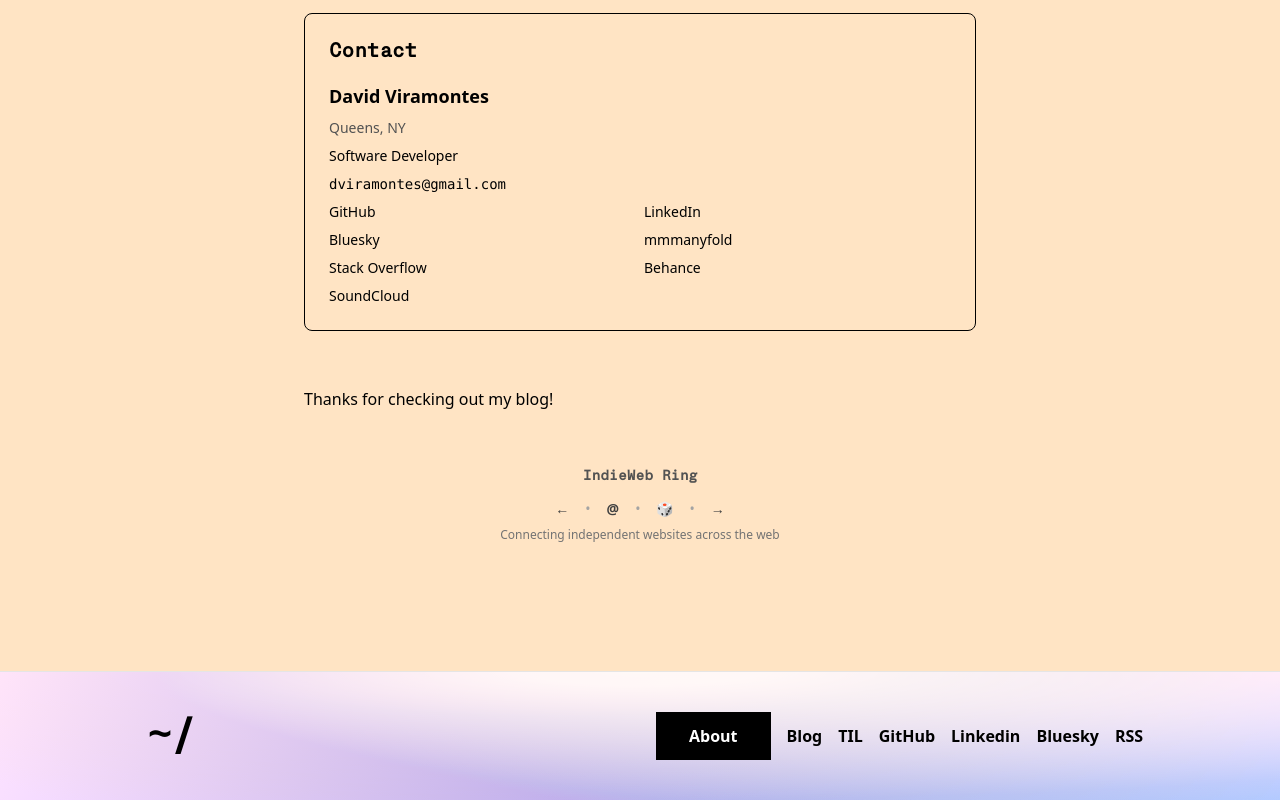
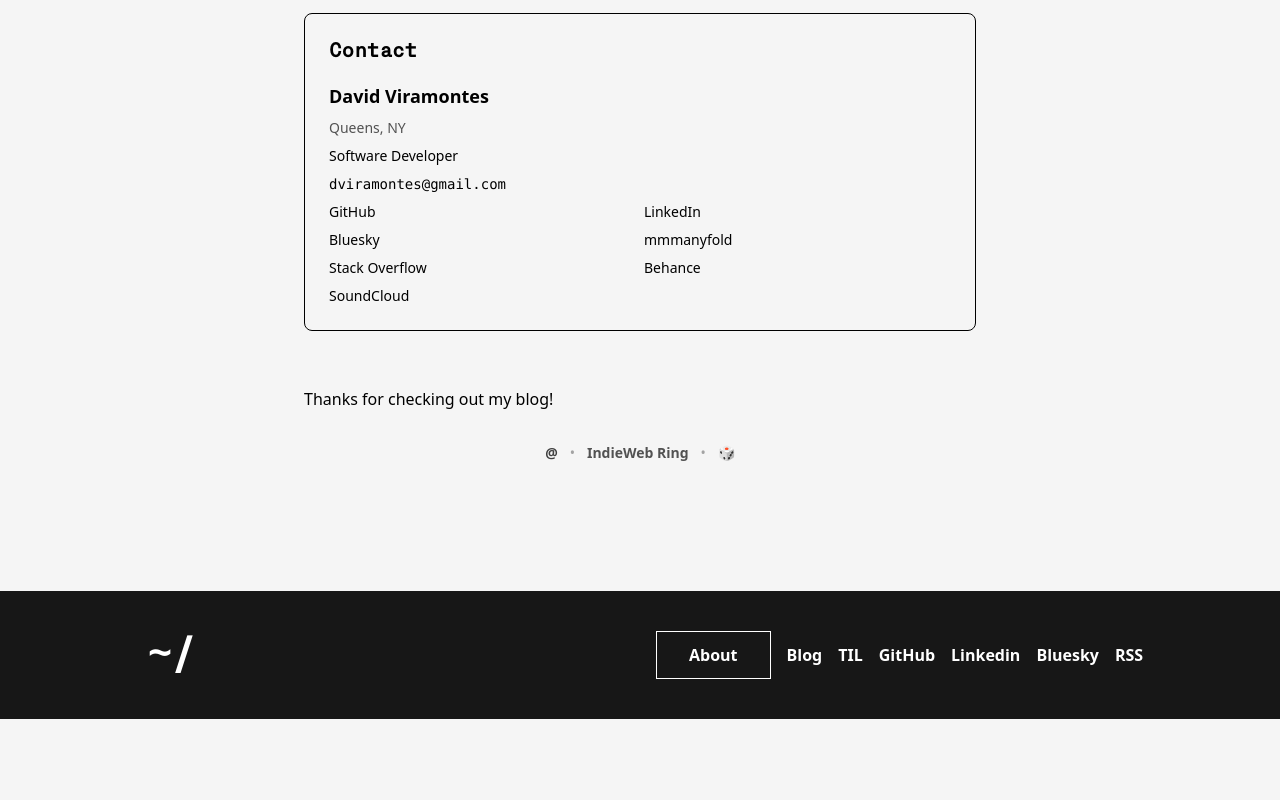
Before and after one commit to dviramontes/dotcom, a Next.js app: page /about in a window 1280 px wide. Shown: the part 547-1347 px from the top of the page. After the commit the page ends 1266 px from the top, so only its background shows below. Built offline with nearby package versions, Linux system fonts and the light colour scheme.

Commit message:
Style updates, footer, and til pagination links

```diff
--- a/components/alert.tsx
+++ b/components/alert.tsx
@@ -11,7 +11,7 @@ const Alert = ({ preview }: Props) => {
     <div
       className={cn('border-b', {
         'bg-neutral-800 border-neutral-800 text-white': preview,
-        'bg-neutral-50 border-neutral-200': !preview,
+        'bg-neutral-50': !preview,
       })}
     >
       <Container>
--- a/components/date-formatter.tsx
+++ b/components/date-formatter.tsx
@@ -25,7 +25,7 @@ const DateFormatter = ({ dateString }: Props) => {
           d="M8 7V3m8 4V3m-9 8h10M5 21h14a2 2 0 002-2V7a2 2 0 00-2-2H5a2 2 0 00-2 2v12a2 2 0 002 2z"
         />
       </svg>
-      {format(date, 'MMMM d, yyyy')}
+      {format(date, 'yyyy-MM-dd')}
     </time>
   )
 }
--- a/components/footer.tsx
+++ b/components/footer.tsx
@@ -3,7 +3,7 @@ import Link from 'next/link'
 
 const Footer = () => {
   return (
-    <footer className="bg-neutral-50 border-t border-neutral-200">
+    <footer className="bg-neutral-900 text-white">
       <Container>
         <div className="py-10 flex flex-col lg:flex-row items-center">
           <h3 className="text-4xl lg:text-[2.5rem] font-bold tracking-tighter leading-tight text-center lg:text-left mb-10 lg:mb-0 lg:pr-4 lg:w-1/2">
@@ -15,7 +15,7 @@ const Footer = () => {
             <div className="grid grid-cols-3 gap-y-6 gap-x-2 lg:flex lg:flex-row w-full lg:space-x-2 items-center px-4 lg:px-0">
               <div className="w-full lg:w-auto my-2 lg:my-0 text-center">
                 <Link href="/about">
-                  <span className="bg-black hover:bg-white hover:text-black border border-black text-white font-bold py-3 px-8 lg:px-8 duration-200 transition-colors">
+                  <span className="border border-white text-white hover:bg-white hover:text-black font-bold py-3 px-8 lg:px-8 duration-200 transition-colors">
                     About
                   </span>
                 </Link>
--- a/components/section-separator.tsx
+++ /dev/null
@@ -1,5 +0,0 @@
-const SectionSeparator = () => {
-  return <hr className="border-neutral-200 mt-28 mb-24" />
-}
-
-export default SectionSeparator
--- /dev/null
+++ b/components/til-pagination.tsx
@@ -0,0 +1,40 @@
+import Link from 'next/link'
+import type TILType from '../interfaces/til'
+
+type Props = {
+  previousTIL: TILType | null
+  nextTIL: TILType | null
+}
+
+const TILPagination = ({ previousTIL, nextTIL }: Props) => {
+  return (
+    <nav className="flex justify-between items-center mt-10 pt-6 max-w-2xl mx-auto">
+      <div className="flex-1">
+        {previousTIL && (
+          <Link
+            href={`/til/${previousTIL.slug}`}
+            className="group flex flex-col"
+          >
+            <span className="text-sm text-neutral-700 group-hover:text-black group-hover:underline transition-colors truncate max-w-[200px]">
+              ← {previousTIL.title || previousTIL.excerpt}
+            </span>
+          </Link>
+        )}
+      </div>
+      <div className="flex-1 text-right">
+        {nextTIL && (
+          <Link
+            href={`/til/${nextTIL.slug}`}
+            className="group flex flex-col items-end"
+          >
+            <span className="text-sm text-neutral-700 group-hover:text-black group-hover:underline transition-colors truncate max-w-[200px]">
+              {nextTIL.title || nextTIL.excerpt} →
+            </span>
+          </Link>
+        )}
+      </div>
+    </nav>
+  )
+}
+
+export default TILPagination
--- a/components/webring.tsx
+++ b/components/webring.tsx
@@ -8,14 +8,6 @@ const Webring: React.FC<WebringProps> = ({ className = '' }) => {
   const webringData = {
     name: 'IndieWeb Ring',
     current: 'https://dviramontes.com',
-    previous: {
-      name: '←',
-      url: 'https://xn--sr8hvo.ws/previous',
-    },
-    next: {
-      name: '→',
-      url: 'https://xn--sr8hvo.ws/next',
-    },
     random: {
       name: '🎲',
       url: 'https://xn--sr8hvo.ws/random',
@@ -27,21 +19,8 @@ const Webring: React.FC<WebringProps> = ({ className = '' }) => {
   }
 
   return (
-    <div className={`pt-6 mb-8 mt-8 ${className}`}>
-      <div className="text-center">
-        <h3 className="text-sm font-semibold text-neutral-600 mb-3">
-          {webringData.name}
-        </h3>
-
-        <div className="flex justify-center items-center space-x-4 text-sm">
-          <a
-            href={webringData.previous.url}
-            className="font-bold hover:underline text-neutral-700 hover:text-black transition-colors"
-            title="Visit the previous site in the ring"
-          >
-            {webringData.previous.name}
-          </a>
-          <span className="text-neutral-400">•</span>
+    <div className={`pt-4 mb-4 mt-4 ${className}`}>
+      <div className="flex justify-center items-center space-x-3 text-sm text-neutral-600">
         <a
           href={webringData.home.url}
           className="font-bold hover:underline text-neutral-700 hover:text-black transition-colors"
@@ -50,6 +29,9 @@ const Webring: React.FC<WebringProps> = ({ className = '' }) => {
           {webringData.home.name}
         </a>
         <span className="text-neutral-400">•</span>
+        <span className="font-semibold">{webringData.name}</span>
+        <span className="text-neutral-400">•</span>
+
         <a
           href={webringData.random.url}
           className="font-bold hover:underline text-neutral-700 hover:text-black transition-colors"
@@ -57,18 +39,6 @@ const Webring: React.FC<WebringProps> = ({ className = '' }) => {
         >
           {webringData.random.name}
         </a>
-          <span className="text-neutral-400">•</span>
-          <a
-            href={webringData.next.url}
-            className="font-bold hover:underline text-neutral-700 hover:text-black transition-colors"
-            title="Visit the next site in the ring"
-          >
-            {webringData.next.name}
-          </a>
-        </div>
-        <p className="text-xs text-neutral-500 mt-2">
-          Connecting independent websites across the web
-        </p>
       </div>
     </div>
   )
--- a/pages/posts/[slug].tsx
+++ b/pages/posts/[slug].tsx
@@ -46,6 +46,7 @@ export default function Post({ post, morePosts, preview }: Props) {
                 author={post.author}
               />
               <PostBody content={post.content} />
+              <hr className="border-[#458c70] border-t border-dashed mt-12 w-1/3 mx-auto" />
               <Webring />
             </article>
           </>
--- a/pages/til/[slug].tsx
+++ b/pages/til/[slug].tsx
@@ -4,9 +4,14 @@ import Container from '../../components/container'
 import PostBody from '../../components/post-body'
 import Header from '../../components/header'
 import PostHeader from '../../components/post-header'
+import TILPagination from '../../components/til-pagination'
 import Layout from '../../components/layout'
 import Webring from '../../components/webring'
-import { getEntryBySlug, getAllEntries } from '../../lib/api'
+import {
+  getEntryBySlug,
+  getAllEntries,
+  getPreviousAndNextTIL,
+} from '../../lib/api'
 import PostTitle from '../../components/post-title'
 import Head from 'next/head'
 import { CMS_NAME } from '../../lib/constants'
@@ -16,10 +21,18 @@ import type TILType from '../../interfaces/til'
 type Props = {
   post: TILType
   morePosts: TILType[]
+  previousTIL: TILType | null
+  nextTIL: TILType | null
   preview?: boolean
 }
 
-export default function TIL({ post, morePosts, preview }: Props) {
+export default function TIL({
+  post,
+  morePosts,
+  previousTIL,
+  nextTIL,
+  preview,
+}: Props) {
   const router = useRouter()
   if (!router.isFallback && !post?.slug) {
     return <ErrorPage statusCode={404} />
@@ -45,6 +58,8 @@ export default function TIL({ post, morePosts, preview }: Props) {
                 isTIL={true}
               />
               <PostBody content={post.content} />
+              <TILPagination previousTIL={previousTIL} nextTIL={nextTIL} />
+              <hr className="border-[#458c70] border-t border-dashed mt-12 w-1/3 mx-auto" />
               <Webring />
             </article>
           </>
@@ -73,12 +88,20 @@ export async function getStaticProps({ params }: Params) {
   ])
   const content = await markdownToHtml(post.content || '')
 
+  const { previousTIL, nextTIL } = getPreviousAndNextTIL(params.slug, [
+    'title',
+    'slug',
+    'excerpt',
+  ])
+
   return {
     props: {
       post: {
         ...post,
         content,
       },
+      previousTIL: previousTIL || null,
+      nextTIL: nextTIL || null,
     },
   }
 }
--- a/styles/index.css
+++ b/styles/index.css
@@ -25,14 +25,5 @@ h3 {
 }
 
 body {
-  background-color: bisque;
+  background-color: whitesmoke;
 }
-
-footer {
-  background-image: linear-gradient(115.58deg, bisque 0%, #7974a8 100.22%),
-    radial-gradient(92.72% 100% at 50% 0%, bisque 10%, #651200 100%),
-    radial-gradient(92.72% 100% at 50% 0%, bisque 0%, #820000 100%),
-    radial-gradient(109.21% 213.32% at 100% 0%, bisque 0%, #00c2ff 100%),
-    linear-gradient(127.43deg, #d50000 0%, #7856ff 100%);
-  background-blend-mode: lighten, overlay, lighten, screen, normal;
-}
```
Also changed, not shown: _til/20251125.md (+1 -0 lines), lib/api.ts (+11 -0 lines). Lines whose indentation alone changed are shown as unchanged.
